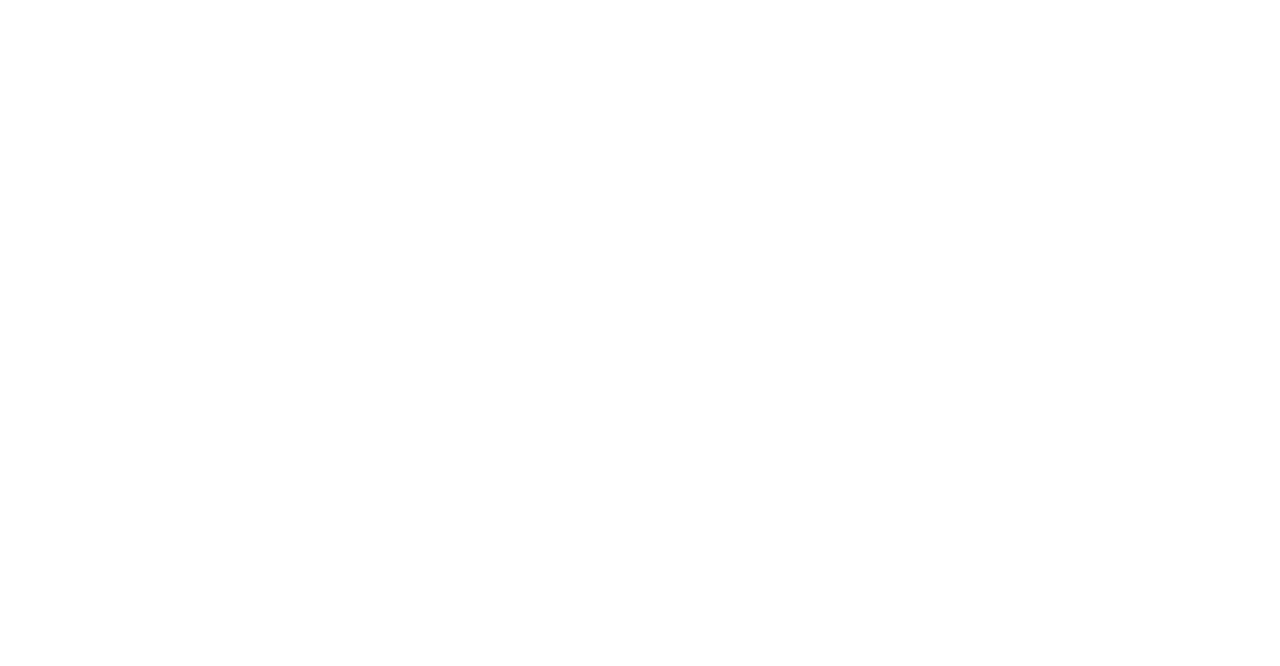
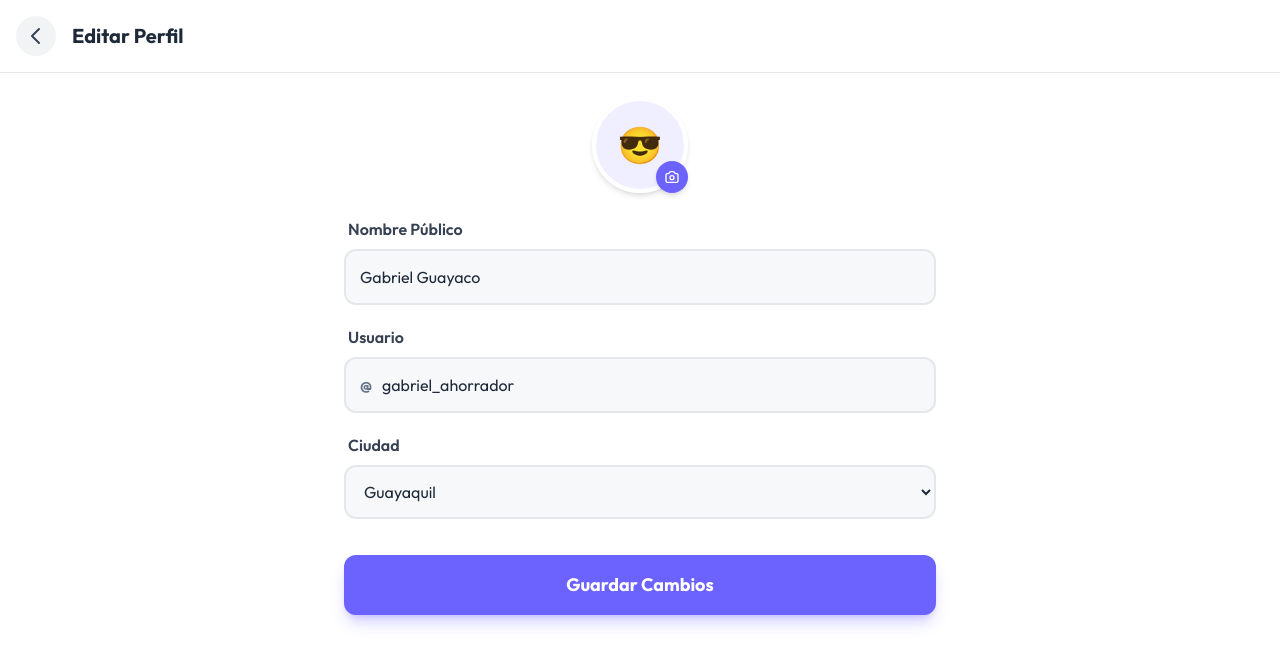
Before and after one commit to Gabriand/El-Dato, a React (Vite) app: page /edit-profile in a window 1280 px wide. Before the commit this address had no page. Shown: the top 666 px of the page. Built offline with nearby package versions, Linux system fonts and the light colour scheme.

Commit message:
feat(ux): implementar estado vacio en Home, Toasts de notificacion y vista EditProfile

```diff
--- a/package.json
+++ b/package.json
@@ -15,6 +15,7 @@
     "react": "^19.2.4",
     "react-dom": "^19.2.4",
     "react-router-dom": "^7.13.2",
+    "sonner": "^2.0.7",
     "tailwindcss": "^4.2.2"
   },
   "devDependencies": {
--- a/src/App.jsx
+++ b/src/App.jsx
@@ -1,4 +1,5 @@
 import { Routes, Route } from "react-router-dom";
+import { Toaster } from "sonner";
 import Home from "./pages/Home";
 import Prices from "./pages/Prices";
 import Report from "./pages/Report";
@@ -6,9 +7,12 @@
 import Login from "./pages/Login";
 import ProductDetail from "./pages/ProductDetail";
 import MarketDetail from "./pages/MarketDetail";
+import EditProfile from "./pages/EditProfile";
 
 function App() {
     return (
+        <>
+            <Toaster richColors position="top-center" />
             <Routes>
                 <Route path="/login" element={<Login />} />
                 <Route path="/" element={<Home />} />
@@ -17,7 +21,9 @@
                 <Route path="/market/:id" element={<MarketDetail />} />
                 <Route path="/report" element={<Report />} />
                 <Route path="/profile" element={<Profile />} />
+                <Route path="/edit-profile" element={<EditProfile />} />
             </Routes>
+        </>
     );
 }
 
--- /dev/null
+++ b/src/components/EmptyState.jsx
@@ -0,0 +1,9 @@
+export default function EmptyState({ title = "No hay resultados", description = "Intenta buscar con otras palabras." }) {
+    return (
+        <div className="flex flex-col items-center justify-center p-10 text-center animate-in fade-in duration-300">
+            <div className="text-6xl mb-4 grayscale opacity-40">🛒</div>
+            <h3 className="text-xl font-bold text-gray-800 mb-2">{title}</h3>
+            <p className="text-muted max-w-sm mx-auto">{description}</p>
+        </div>
+    );
+}
--- /dev/null
+++ b/src/pages/EditProfile.jsx
@@ -0,0 +1,88 @@
+import { useNavigate } from "react-router-dom";
+import NavBar from "../components/NavBar";
+import { toast } from "sonner";
+
+export default function EditProfile() {
+    const navigate = useNavigate();
+
+    const handleSave = (e) => {
+        e.preventDefault();
+        toast.success("¡Perfil actualizado con éxito!");
+        navigate("/profile");
+    };
+
+    return (
+        <div className="bg-bg min-h-screen pb-24">
+            <header className="sticky top-0 z-10 bg-white/90 backdrop-blur-md border-b border-surface px-4 py-4 flex items-center justify-between">
+                <div className="flex items-center gap-4">
+                    <button
+                        onClick={() => navigate(-1)}
+                        className="p-2 bg-surface/50 rounded-full text-gray-700 hover:text-primary transition-colors cursor-pointer"
+                    >
+                        <svg className="w-6 h-6" fill="none" stroke="currentColor" viewBox="0 0 24 24" xmlns="http://www.w3.org/2000/svg">
+                            <path strokeLinecap="round" strokeLinejoin="round" strokeWidth="2" d="M15 19l-7-7 7-7"></path>
+                        </svg>
+                    </button>
+                    <h1 className="text-xl font-bold text-gray-800">Editar Perfil</h1>
+                </div>
+            </header>
+
+            <main className="px-4 lg:px-10 max-w-2xl mx-auto mt-6">
+                <div className="flex flex-col items-center mb-6">
+                    <div className="relative">
+                        <div className="w-24 h-24 bg-primary/10 rounded-full flex items-center justify-center border-4 border-white shadow-md">
+                            <span className="text-4xl">😎</span>
+                        </div>
+                        <button className="absolute bottom-0 right-0 bg-primary text-white p-2 rounded-full cursor-pointer hover:bg-primary/90 transition-colors shadow-md">
+                            <svg className="w-4 h-4" fill="none" stroke="currentColor" viewBox="0 0 24 24">
+                                <path strokeLinecap="round" strokeLinejoin="round" strokeWidth="2" d="M3 9a2 2 0 012-2h.93a2 2 0 001.664-.89l.812-1.22A2 2 0 0110.07 4h3.86a2 2 0 011.664.89l.812 1.22A2 2 0 0018.07 7H19a2 2 0 012 2v9a2 2 0 01-2 2H5a2 2 0 01-2-2V9z"></path>
+                                <path strokeLinecap="round" strokeLinejoin="round" strokeWidth="2" d="M15 13a3 3 0 11-6 0 3 3 0 016 0z"></path>
+                            </svg>
+                        </button>
+                    </div>
+                </div>
+
+                <form className="flex flex-col gap-5" onSubmit={handleSave}>
+                    <div className="flex flex-col gap-2">
+                        <label className="font-semibold text-gray-700 ml-1">Nombre Público</label>
+                        <input
+                            type="text"
+                            defaultValue="Gabriel Guayaco"
+                            className="w-full bg-surface/30 border-2 border-surface p-3.5 rounded-xl outline-none focus:border-primary transition-colors text-gray-800"
+                        />
+                    </div>
+
+                    <div className="flex flex-col gap-2">
+                        <label className="font-semibold text-gray-700 ml-1">Usuario</label>
+                        <div className="relative">
+                            <span className="absolute left-4 top-1/2 -translate-y-1/2 text-muted font-bold">@</span>
+                            <input
+                                type="text"
+                                defaultValue="gabriel_ahorrador"
+                                className="w-full bg-surface/30 border-2 border-surface p-3.5 pl-9 rounded-xl outline-none focus:border-primary transition-colors text-gray-800"
+                            />
+                        </div>
+                    </div>
+
+                    <div className="flex flex-col gap-2">
+                        <label className="font-semibold text-gray-700 ml-1">Ciudad</label>
+                        <select className="w-full bg-surface/30 border-2 border-surface p-3.5 rounded-xl outline-none focus:border-primary transition-colors text-gray-800">
+                            <option value="gye">Guayaquil</option>
+                            <option value="uio">Quito</option>
+                            <option value="cue">Cuenca</option>
+                        </select>
+                    </div>
+
+                    <button
+                        type="submit"
+                        className="w-full bg-primary text-white font-bold text-lg py-4 rounded-xl mt-4 shadow-lg shadow-primary/30 hover:bg-primary/90 transition-all active:scale-95 cursor-pointer"
+                    >
+                        Guardar Cambios
+                    </button>
+                </form>
+            </main>
+
+            <NavBar />
+        </div>
+    );
+}
--- a/src/pages/Profile.jsx
+++ b/src/pages/Profile.jsx
@@ -1,5 +1,6 @@
 import NavBar from "../components/NavBar";
 import TopBar from "../components/TopBar";
+import { Link } from "react-router-dom";
 
 export default function Profile() {
     const user = {
@@ -45,13 +46,13 @@
                 </section>
 
                 <section className="flex flex-col gap-4">
-                    <button className="w-full flex justify-between items-center bg-white border-2 border-surface p-4 rounded-xl hover:border-primary transition-colors text-gray-700 font-semibold group">
+                    <Link to="/edit-profile" className="w-full flex justify-between items-center bg-white border-2 border-surface p-4 rounded-xl hover:border-primary transition-colors text-gray-700 font-semibold group cursor-pointer">
                         <span className="flex items-center gap-3">
                             <span className="text-xl">⚙️</span>
                             Editar Perfil
                         </span>
                         <span className="text-muted group-hover:text-primary transition-colors">→</span>
-                    </button>
+                    </Link>
 
                     <button className="w-full flex justify-between items-center bg-white border-2 border-surface p-4 rounded-xl hover:border-red-400 hover:text-red-500 transition-colors text-gray-700 font-semibold group">
                         <span className="flex items-center gap-3">
--- a/src/pages/Report.jsx
+++ b/src/pages/Report.jsx
@@ -1,7 +1,14 @@
 import NavBar from "../components/NavBar";
 import TopBar from "../components/TopBar";
+import { toast } from "sonner";
 
 export default function Report() {
+    const handleSubmit = (e) => {
+        e.preventDefault();
+        toast.success("¡Mil gracias! Has ayudado a la comunidad del Guayas 🏆");
+        e.target.reset(); // Limpia los inputs para dar la sensación completa de envío
+    };
+
     return (
         <>
             <header>
@@ -16,7 +23,7 @@
                     </p>
                 </div>
 
-                <form className="flex flex-col gap-6" onSubmit={(e) => e.preventDefault()}>
+                <form className="flex flex-col gap-6" onSubmit={handleSubmit}>
                     <div className="flex flex-col gap-2">
                         <label htmlFor="product" className="font-semibold text-gray-700">
                             ¿Qué producto viste?
@@ -31,6 +38,9 @@
                             <option value="3">Cebolla 1KG</option>
                             <option value="4">Limón (Malla)</option>
                         </select>
+                        <button type="button" onClick={() => toast.info("El modal de nuevo producto estará disponible la próxima semana.")} className="text-left mt-0.5 text-primary text-sm font-semibold hover:underline w-max">
+                            + Agregar nuevo producto
+                        </button>
                     </div>
 
                     <div className="flex flex-col gap-2">
@@ -67,6 +77,9 @@
                             <option value="2">Mercado Central</option>
                             <option value="3">Mercado Caraguay</option>
                         </select>
+                        <button type="button" onClick={() => toast.info("El modal de nuevo mercado estará disponible la próxima semana.")} className="text-left mt-0.5 text-primary text-sm font-semibold hover:underline w-max">
+                            + Agregar un lugar no listado
+                        </button>
                     </div>
 
                     <button
```
Also changed, not shown: src/pages/Home.jsx (+22 -5 lines), 1 other file (tests, documents, lock files or other folders). Lines whose indentation alone changed are shown as unchanged.
